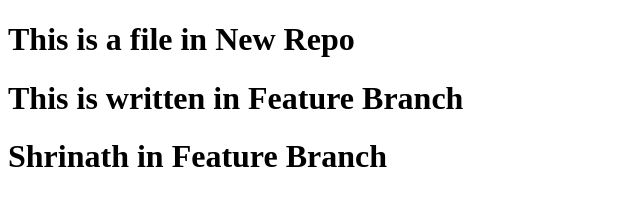
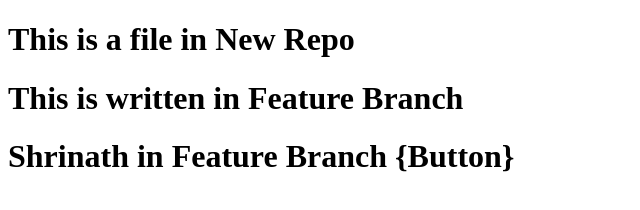
Before and after one commit to shrinathhirugade7/NewRepo, a plain HTML site: page index.html in a window 1280 px wide. Shown: the whole page, without its empty margins (0-640 px from the left). Drawn offline with Linux system fonts and the light colour scheme.

Commit message:
button is added

```diff
--- a/index.html
+++ b/index.html
@@ -8,7 +8,7 @@
 <body>
     <h1>This is a file in New Repo</h1>
     <h1>This is written in Feature Branch</h1>
-    <h1>Shrinath in Feature Branch </h1>
+    <h1>Shrinath in Feature Branch {Button} </h1>
 
 </body>
 </html>
```
